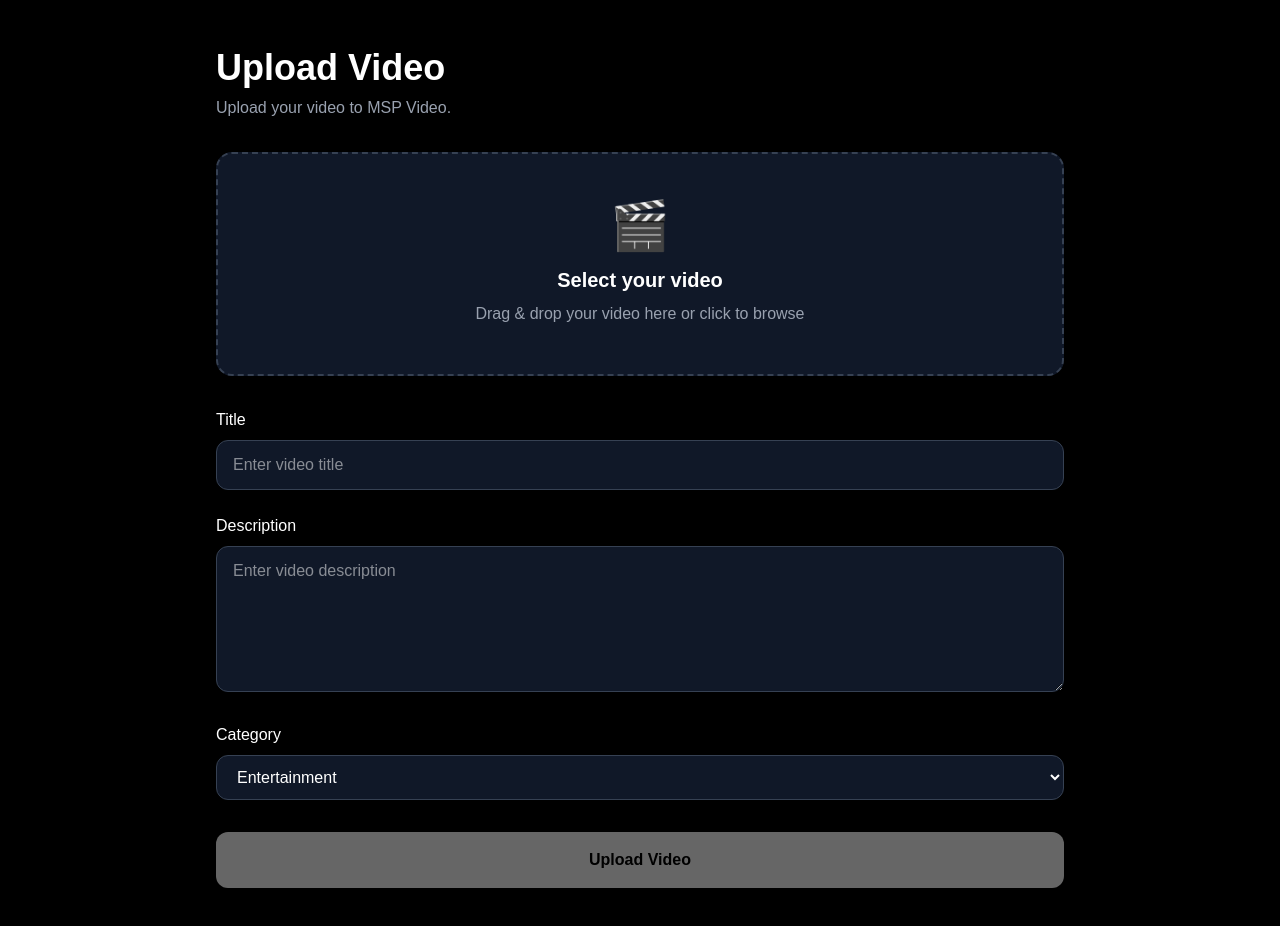
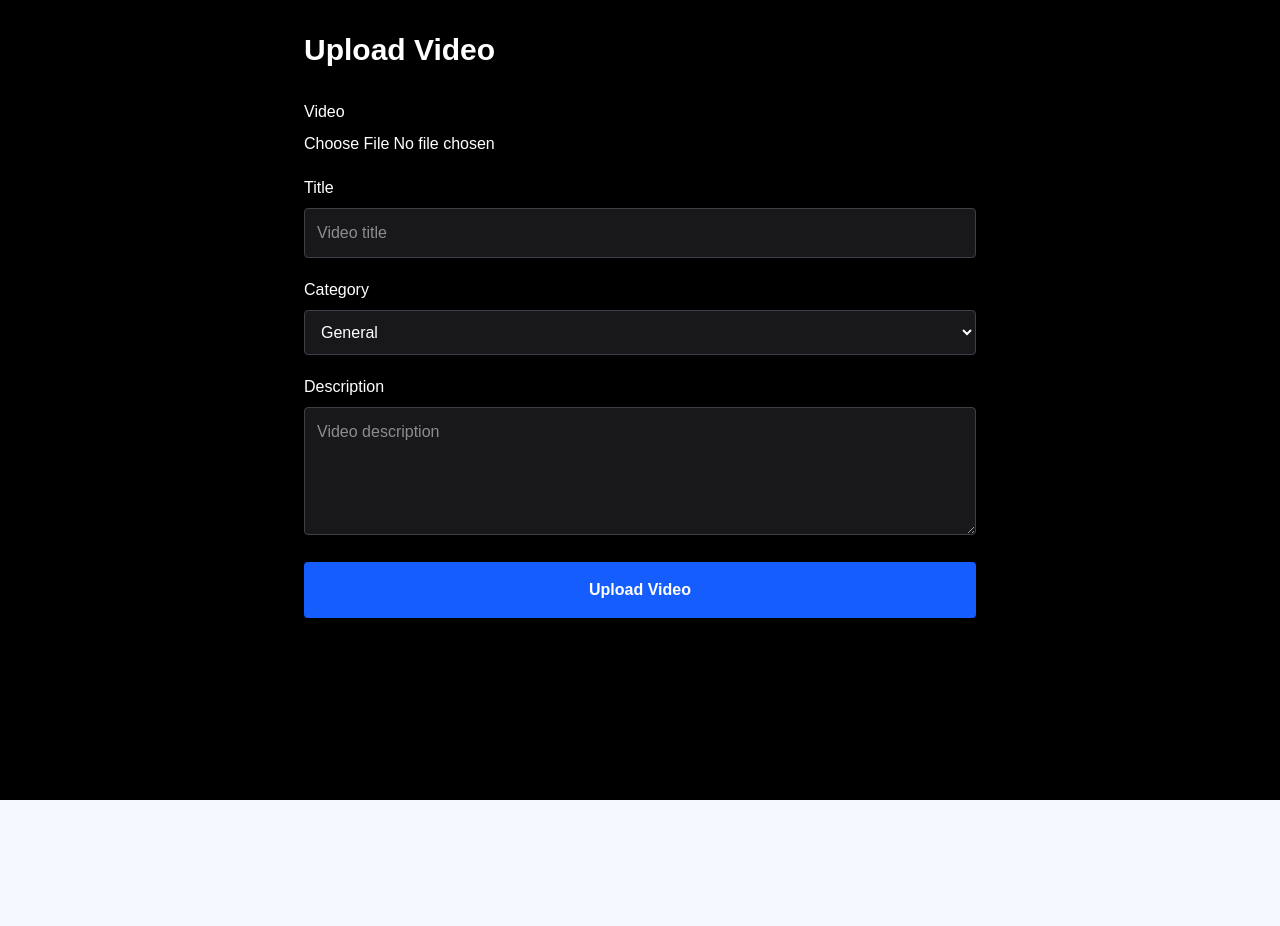
Before and after one commit to cadnavin2019-maker/your-videos, a Next.js app: page /upload in a window 1280 px wide. Shown: the top 926 px of the page. After the commit the page ends 800 px from the top, so only its background shows below. Built offline with nearby package versions, Linux system fonts and the light colour scheme.

Commit message:
Implement direct Vercel Blob uploads

```diff
--- a/app/upload/page.tsx
+++ b/app/upload/page.tsx
@@ -1,334 +1,200 @@
 "use client";
 
-import { useRef, useState } from "react";
-
-const categories = [
-  "Entertainment",
-  "Music",
-  "Sports",
-  "News",
-  "Education",
-  "Technology",
-  "Other",
-];
+import { useState } from "react";
+import { upload } from "@vercel/blob/client";
 
 export default function UploadPage() {
-  const fileInputRef = useRef<HTMLInputElement>(null);
+  const [file, setFile] = useState<File | null>(null);
+  const [title, setTitle] = useState("");
+  const [category, setCategory] = useState("General");
+  const [description, setDescription] = useState("");
+  const [progress, setProgress] = useState(0);
+  const [status, setStatus] = useState("");
+  const [uploading, setUploading] = useState(false);
 
-  const [selectedFile, setSelectedFile] = useState<File | null>(null);
-  const [title, setTitle] = useState("");
-  const [description, setDescription] = useState("");
-  const [category, setCategory] = useState("Entertainment");
-
-  const [uploadProgress, setUploadProgress] = useState(0);
-  const [uploading, setUploading] = useState(false);
-  const [message, setMessage] = useState("");
-
-  const selectFile = (file: File | null) => {
-    if (!file) return;
-
-    if (!file.type.startsWith("video/")) {
-      setMessage("Please select a video file.");
-      return;
-    }
-
-    setSelectedFile(file);
-    setMessage("");
-    setUploadProgress(0);
-  };
-
-  const handleFileChange = (
-    event: React.ChangeEvent<HTMLInputElement>
-  ) => {
-    selectFile(event.target.files?.[0] || null);
-  };
-
-  const handleDrop = (
-    event: React.DragEvent<HTMLDivElement>
-  ) => {
-    event.preventDefault();
-
-    if (uploading) return;
-
-    selectFile(event.dataTransfer.files?.[0] || null);
-  };
-
-  const uploadVideo = async () => {
-    if (!selectedFile) {
-      setMessage("Please select a video first.");
+  async function handleUpload() {
+    if (!file) {
+      setStatus("Please select a video.");
       return;
     }
 
     if (!title.trim()) {
-      setMessage("Please enter a video title.");
+      setStatus("Please enter a title.");
       return;
     }
 
     try {
       setUploading(true);
-      setMessage("");
-      setUploadProgress(0);
+      setProgress(0);
+      setStatus("Starting upload...");
 
-      const formData = new FormData();
-
-      formData.append("file", selectedFile);
-
-      const xhr = new XMLHttpRequest();
-
-      const uploadResult = await new Promise<{
-        url: string;
-        pathname: string;
-      }>((resolve, reject) => {
-        xhr.open("POST", "/api/upload");
-
-        xhr.upload.onprogress = (event) => {
-          if (event.lengthComputable) {
-            const percent = Math.round(
-              (event.loaded / event.total) * 100
+      const safeName = file.name.replace(
+        /[^a-zA-Z0-9._-]/g,
+        "_"
       );
 
-            setUploadProgress(percent);
-          }
-        };
+      const pathname = `videos/${Date.now()}-${safeName}`;
 
-        xhr.onload = () => {
-          try {
-            const result = JSON.parse(xhr.responseText);
+      const blob = await upload(pathname, file, {
+        access: "public",
+        handleUploadUrl: "/api/upload",
+        multipart: true,
 
-            if (xhr.status >= 200 && xhr.status < 300 && result.success) {
-              resolve({
-                url: result.url,
-                pathname: result.pathname,
-              });
-            } else {
-              reject(
-                new Error(
-                  result.error || "Video upload failed."
-                )
-              );
-            }
-          } catch {
-            reject(
-              new Error("Invalid response from upload server.")
-            );
-          }
-        };
-
-        xhr.onerror = () => {
-          reject(
-            new Error("Network error during upload.")
-          );
-        };
-
-        xhr.send(formData);
+        onUploadProgress: (event) => {
+          setProgress(Math.round(event.percentage));
+          setStatus(`Uploading... ${Math.round(event.percentage)}%`);
+        },
       });
 
-      setUploadProgress(95);
+      setStatus("Saving video information...");
 
-      const databaseResponse = await fetch("/api/videos", {
+      const response = await fetch("/api/videos", {
         method: "POST",
         headers: {
           "Content-Type": "application/json",
         },
         body: JSON.stringify({
-          title: title.trim(),
-          description: description.trim(),
+          title,
+          description,
           category,
-          video_url: uploadResult.url,
-          pathname: uploadResult.pathname,
+          video_url: blob.url,
+          pathname: blob.pathname,
         }),
       });
 
-      const databaseResult = await databaseResponse.json();
+      const result = await response.json();
 
-      if (
-        !databaseResponse.ok ||
-        !databaseResult.success
-      ) {
+      if (!response.ok || !result.success) {
         throw new Error(
-          databaseResult.error ||
-            "Video uploaded, but database save failed."
+          result.error || "Failed to save video information."
         );
       }
 
-      setUploadProgress(100);
+      setProgress(100);
+      setStatus("Video uploaded successfully!");
 
-      setMessage("Video uploaded successfully!");
-
-      setSelectedFile(null);
+      setFile(null);
       setTitle("");
       setDescription("");
-      setCategory("Entertainment");
-
-      if (fileInputRef.current) {
-        fileInputRef.current.value = "";
-      }
+      setCategory("General");
     } catch (error) {
       console.error("UPLOAD ERROR:", error);
 
-      setMessage(
+      setStatus(
         error instanceof Error
           ? error.message
           : "Video upload failed."
       );
-
-      setUploadProgress(0);
     } finally {
       setUploading(false);
     }
-  };
+  }
 
   return (
-    <main className="min-h-screen bg-black text-white">
-      <div className="mx-auto max-w-4xl px-6 py-12">
-
-        <h1 className="mb-2 text-4xl font-bold">
+    <main className="min-h-screen bg-black text-white p-8">
+      <div className="max-w-2xl mx-auto">
+        <h1 className="text-3xl font-bold mb-8">
           Upload Video
         </h1>
 
-        <p className="mb-8 text-gray-400">
-          Upload your video to MSP Video.
-        </p>
-
-        <div
-          onDragOver={(event) => event.preventDefault()}
-          onDrop={handleDrop}
-          onClick={() =>
-            !uploading &&
-            fileInputRef.current?.click()
-          }
-          className="cursor-pointer rounded-2xl border-2 border-dashed border-gray-700 bg-gray-900 p-12 text-center transition hover:border-gray-500"
-        >
-          <div className="mb-4 text-5xl">
-            🎬
-          </div>
-
-          <h2 className="text-xl font-semibold">
-            {selectedFile
-              ? selectedFile.name
-              : "Select your video"}
-          </h2>
-
-          <p className="mt-2 text-gray-400">
-            Drag & drop your video here or click to browse
-          </p>
+        <div className="space-y-5">
+          <div>
+            <label className="block mb-2">
+              Video
+            </label>
 
             <input
-            ref={fileInputRef}
               type="file"
               accept="video/*"
-            onChange={handleFileChange}
-            className="hidden"
               disabled={uploading}
+              onChange={(e) =>
+                setFile(e.target.files?.[0] || null)
+              }
+              className="w-full"
             />
           </div>
 
-        {selectedFile && (
-          <div className="mt-6 rounded-xl bg-gray-900 p-5">
-            <p className="font-medium">
-              Selected video
-            </p>
-
-            <p className="mt-1 break-all text-sm text-gray-400">
-              {selectedFile.name}
-            </p>
-
-            <p className="mt-1 text-sm text-gray-500">
-              {(selectedFile.size / 1024 / 1024).toFixed(2)} MB
-            </p>
-          </div>
-        )}
-
-        <div className="mt-8">
-          <label className="mb-2 block font-medium">
+          <div>
+            <label className="block mb-2">
               Title
             </label>
 
             <input
               type="text"
               value={title}
-            onChange={(event) =>
-              setTitle(event.target.value)
-            }
-            placeholder="Enter video title"
               disabled={uploading}
-            className="w-full rounded-xl border border-gray-700 bg-gray-900 px-4 py-3 outline-none focus:border-white"
+              onChange={(e) => setTitle(e.target.value)}
+              className="w-full p-3 rounded bg-zinc-900 border border-zinc-700"
+              placeholder="Video title"
             />
           </div>
 
-        <div className="mt-6">
-          <label className="mb-2 block font-medium">
+          <div>
+            <label className="block mb-2">
+              Category
+            </label>
+
+            <select
+              value={category}
+              disabled={uploading}
+              onChange={(e) => setCategory(e.target.value)}
+              className="w-full p-3 rounded bg-zinc-900 border border-zinc-700"
+            >
+              <option>General</option>
+              <option>Entertainment</option>
+              <option>Education</option>
+              <option>Technology</option>
+              <option>Sports</option>
+              <option>News</option>
+              <option>Music</option>
+            </select>
+          </div>
+
+          <div>
+            <label className="block mb-2">
               Description
             </label>
 
             <textarea
               value={description}
-            onChange={(event) =>
-              setDescription(event.target.value)
+              disabled={uploading}
+              onChange={(e) =>
+                setDescription(e.target.value)
               }
-            placeholder="Enter video description"
-            rows={5}
-            disabled={uploading}
-            className="w-full rounded-xl border border-gray-700 bg-gray-900 px-4 py-3 outline-none focus:border-white"
+              className="w-full p-3 rounded bg-zinc-900 border border-zinc-700 min-h-32"
+              placeholder="Video description"
             />
           </div>
 
-        <div className="mt-6">
-          <label className="mb-2 block font-medium">
-            Category
-          </label>
-
-          <select
-            value={category}
-            onChange={(event) =>
-              setCategory(event.target.value)
-            }
-            disabled={uploading}
-            className="w-full rounded-xl border border-gray-700 bg-gray-900 px-4 py-3 outline-none"
-          >
-            {categories.map((item) => (
-              <option key={item} value={item}>
-                {item}
-              </option>
-            ))}
-          </select>
+          {uploading && (
+            <div>
+              <div className="w-full h-3 bg-zinc-800 rounded overflow-hidden">
+                <div
+                  className="h-full bg-blue-500 transition-all"
+                  style={{ width: `${progress}%` }}
+                />
               </div>
 
-        {uploading && (
-          <div className="mt-8">
-            <div className="mb-2 flex justify-between text-sm">
-              <span>Uploading to cloud...</span>
-
-              <span>{uploadProgress}%</span>
-            </div>
-
-            <div className="h-3 overflow-hidden rounded-full bg-gray-800">
-              <div
-                className="h-full rounded-full bg-white transition-all duration-200"
-                style={{
-                  width: `${uploadProgress}%`,
-                }}
-              />
-            </div>
-          </div>
-        )}
-
-        {message && (
-          <div className="mt-6 rounded-xl bg-gray-900 p-4">
-            {message}
+              <p className="mt-2 text-sm text-zinc-400">
+                {progress}%
+              </p>
             </div>
           )}
 
           <button
-          onClick={uploadVideo}
-          disabled={uploading || !selectedFile}
-          className="mt-8 w-full rounded-xl bg-white px-6 py-4 font-bold text-black transition hover:bg-gray-200 disabled:cursor-not-allowed disabled:opacity-40"
+            onClick={handleUpload}
+            disabled={uploading}
+            className="w-full p-4 rounded bg-blue-600 hover:bg-blue-700 disabled:bg-zinc-700 font-semibold"
           >
-          {uploading
-            ? `Uploading... ${uploadProgress}%`
-            : "Upload Video"}
+            {uploading ? "Uploading..." : "Upload Video"}
           </button>
 
+          {status && (
+            <p className="text-sm text-zinc-300">
+              {status}
+            </p>
+          )}
+        </div>
       </div>
     </main>
   );
```
Also changed, not shown: app/api/upload/route.ts (+17 -46 lines). Lines whose indentation alone changed are shown as unchanged.
